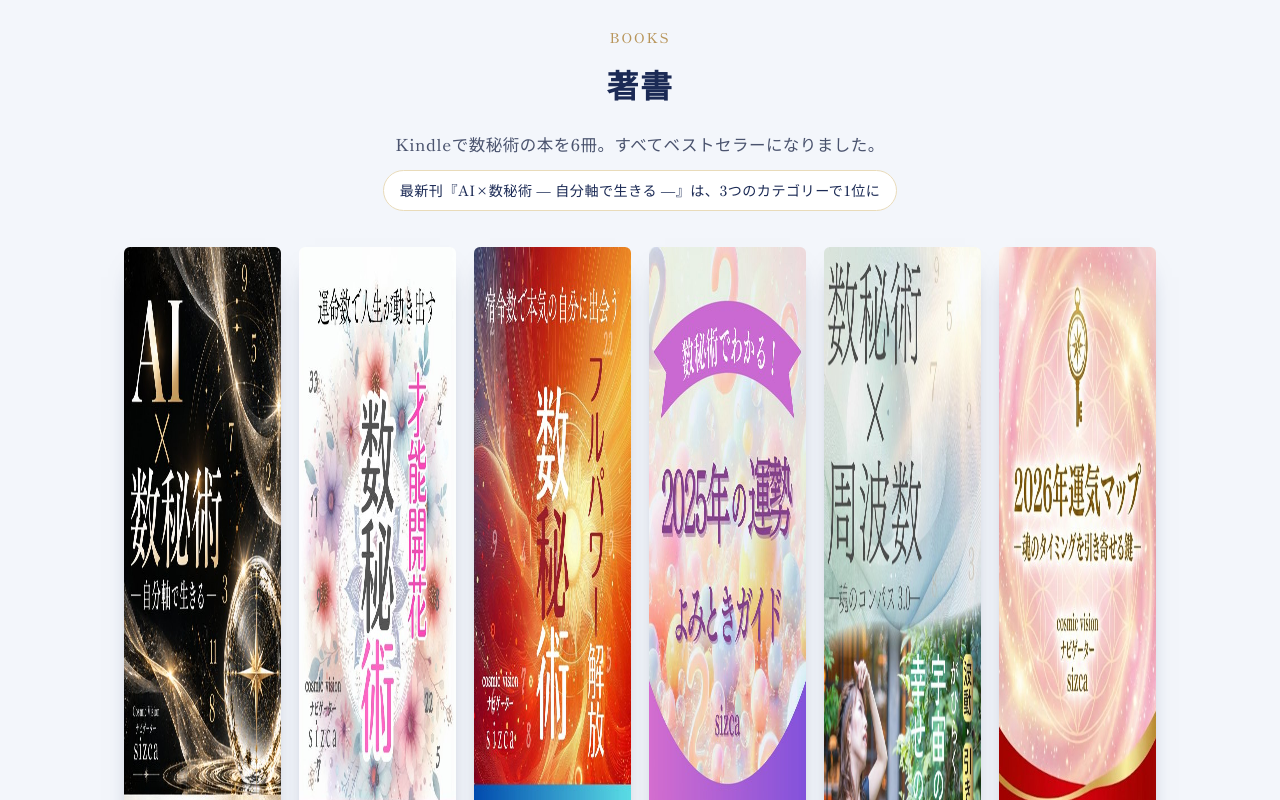
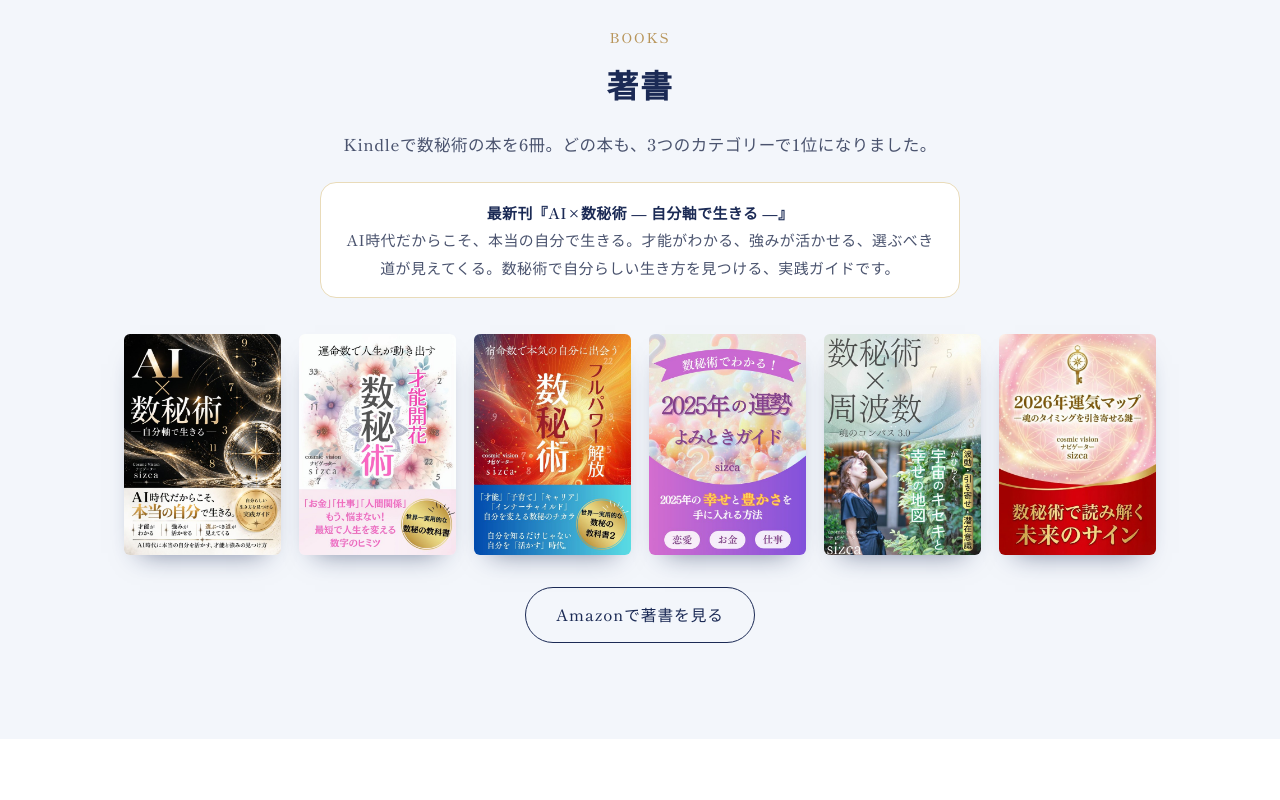
Before and after one commit to cosmic-lune/sizca-cosmic, a plain HTML site: page index.html in a window 1280 px wide. Shown: the part 4080-4880 px from the top of the page. Drawn offline with nearby package versions, Linux system fonts and the light colour scheme.

Commit message:
トップ・プロフィール・スタイルを修正
Co-Authored-By: Claude Opus 5.5 <noreply@anthropic.com>

```diff
--- a/index.html
+++ b/index.html
@@ -143,8 +143,8 @@
   <div class="wrap center">
     <span class="eyebrow">BOOKS</span>
     <h2 class="sec-title">著書</h2>
-    <p class="sec-lead">Kindleで数秘術の本を6冊。すべてベストセラーになりました。</p>
-    <span class="book-new">最新刊『AI×数秘術 ― 自分軸で生きる ―』は、3つのカテゴリーで1位に</span>
+    <p class="sec-lead">Kindleで数秘術の本を6冊。どの本も、3つのカテゴリーで1位になりました。</p>
+    <p class="book-new"><b>最新刊『AI×数秘術 ― 自分軸で生きる ―』</b><br>AI時代だからこそ、本当の自分で生きる。才能がわかる、強みが活かせる、選ぶべき道が見えてくる。数秘術で自分らしい生き方を見つける、実践ガイドです。</p>
     <div class="books">
       <a href="https://amzn.to/4oQjbuK" target="_blank" rel="noopener"><img src="images/book6.jpg" alt="AI×数秘術 ― 自分軸で生きる ―" loading="lazy" width="560" height="787"></a>
       <a href="https://amzn.to/4oQjbuK" target="_blank" rel="noopener"><img src="images/book1.jpg" alt="sizcaの著書" loading="lazy" width="560" height="788"></a>
--- a/style.css
+++ b/style.css
@@ -19,7 +19,7 @@ body{
   color:var(--ink);background:var(--paper);
   line-break:strict;
 }
-img{max-width:100%;display:block}
+img{max-width:100%;height:auto;display:block}
 a{color:inherit}
 h1,h2,h3,.sec-lead,.hero .lead{word-break:auto-phrase}
 h1,h2,h3{font-weight:600;line-height:1.55;letter-spacing:.05em;text-wrap:balance;color:var(--deep)}
@@ -111,9 +111,11 @@ nav .nav-line:hover{color:#fff;opacity:.9}
 
 /* books */
 .books{display:grid;grid-template-columns:repeat(6,1fr);gap:18px;margin:36px 0 32px}
+.books img{width:100%;aspect-ratio:560/787;object-fit:cover}
 .books a{display:block;border-radius:6px;overflow:hidden;box-shadow:0 14px 26px -16px rgba(27,42,85,.6);transition:transform .25s}
 .books a:hover{transform:translateY(-4px)}
-.book-new{display:inline-block;font-size:.88rem;background:#fff;border:1px solid var(--gold-soft);color:var(--deep);padding:6px 16px;border-radius:999px;margin-top:10px}
+.book-new{max-width:640px;margin:22px auto 0;font-size:.93rem;background:#fff;border:1px solid var(--gold-soft);color:var(--ink-soft);padding:16px 24px;border-radius:16px;line-height:1.85}
+.book-new b{color:var(--deep);font-weight:600}
 
 /* profile summary */
 .prof{display:grid;grid-template-columns:300px 1fr;gap:56px;align-items:start}
```
Also changed, not shown: profile.html (+1 -1 lines).
